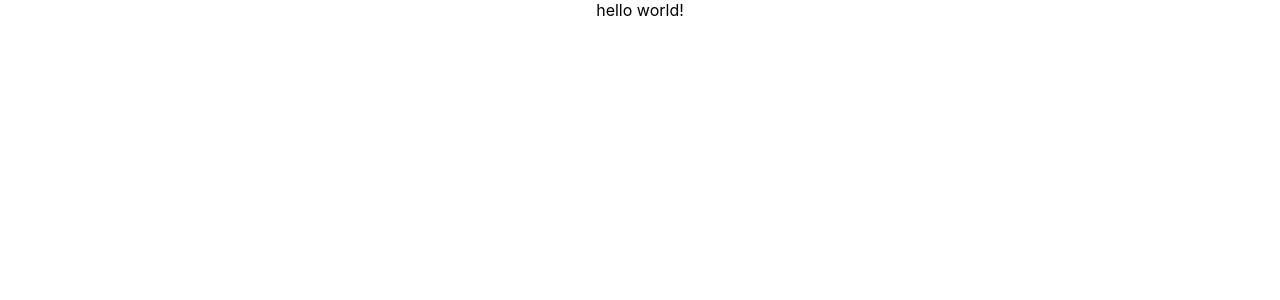
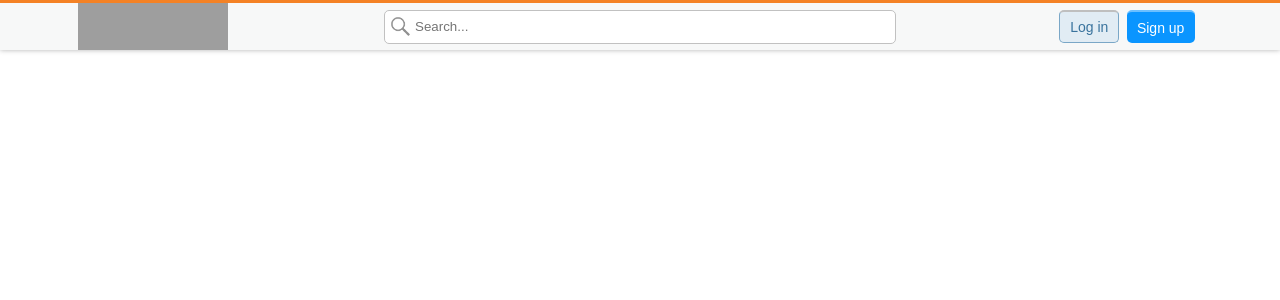
Before and after one commit to codestates-seb/seb41_pre_039, a React (Create React App) app in the folder client/: page / in a window 1280 px wide. Shown: the top 300 px of the page. Built offline with nearby package versions, Linux system fonts and the light colour scheme; grey boxes are pictures that could not be loaded; the HTML template or start-up script is replaced by a standard one.

Commit message:
feature: create header

```diff
--- a/client/src/App.js
+++ b/client/src/App.js
@@ -1,7 +1,12 @@
 import './App.css';
+import Header from './components/Header.js';
 
 function App() {
-  return <div className="App">hello world!</div>;
+  return (
+    <div className="App">
+      <Header />
+    </div>
+  );
 }
 
 export default App;
--- /dev/null
+++ b/client/src/components/Header.css
@@ -0,0 +1,173 @@
+/* 헤더 컨테이너 */
+.header-container {
+  width: 100vw;
+  height: 47px;
+}
+
+.header-box {
+  width: 100%;
+  height: 100%;
+  display: flex;
+  align-items: center;
+  justify-content: space-around;
+  box-shadow: 0px 0px 5px rgb(0, 0, 0, 0.3);
+  background-color: hsl(180deg 8% 97%);
+  border-top: 3px solid hsl(27deg 90% 55%);
+}
+
+/* 로고 */
+.header-logo {
+  min-width: 150px;
+  height: 47px;
+  position: relative;
+  overflow: hidden;
+}
+
+.logo {
+  background-image: url('https://cdn.sstatic.net/Img/unified/sprites.svg?v=fcc0ea44ba27');
+  background-position: 0 40px;
+  width: 150px;
+  height: 47px;
+}
+
+.header-logo:hover {
+  cursor: pointer;
+  background-color: rgba(170, 170, 170, 0.2);
+}
+
+/* 검색창 */
+.header-search {
+  width: 40%;
+  height: 30px;
+  display: flex;
+  align-items: center;
+}
+
+.search-icon {
+  width: 23px;
+  height: 23px;
+  background-image: url('../image/search.png');
+  background-size: 100% 100%;
+  position: absolute;
+  margin-left: 5px;
+}
+
+.search-input {
+  width: 100%;
+  height: 100%;
+  padding-left: 30px;
+  border: 1px solid rgb(193, 193, 193);
+  border-radius: 5px;
+}
+
+.search-input:focus {
+  outline-color: hsl(206deg 90% 70%);
+  box-shadow: 0px 0px 6px rgb(128, 191, 215);
+  border-radius: 5px;
+}
+
+/* 로그인/회원가입 버튼 */
+.login-box {
+  display: flex;
+  align-items: center;
+  justify-content: space-evenly;
+  height: 47px;
+  width: 150px;
+}
+
+.isLogin {
+  width: 256px;
+}
+
+.header-login {
+  display: flex;
+  justify-content: center;
+  align-items: center;
+  border: 1px solid hsl(205deg 41% 63%);
+  background-color: hsl(205deg 46% 92%);
+  color: hsl(205deg 47% 42%);
+  height: 33px;
+  width: 60px;
+  border-radius: 5px;
+  font-size: 14px;
+  border-top: 2px double rgb(191 191 191);
+}
+
+.header-signup {
+  display: flex;
+  justify-content: center;
+  align-items: center;
+  width: 80px;
+  background-color: hsl(206deg 100% 52%);
+  color: white;
+  height: 33px;
+  width: 68px;
+  border-radius: 5px;
+  font-size: 14px;
+  font-weight: 500;
+  border-top: 2px double hsl(206deg 100% 71%);
+}
+
+.header-login:hover {
+  background-color: hsl(205deg 57% 81%);
+  color: hsl(205deg 46% 32%);
+  cursor: pointer;
+  border-top: 2px double rgb(154, 154, 154);
+}
+
+.header-signup:hover {
+  cursor: pointer;
+  background-color: hsl(209deg 100% 38%);
+  border-top: 2px double hsl(206deg 100% 71%);
+}
+
+.isLogin-ul {
+  display: flex;
+  width: 100%;
+  height: 100%;
+  margin: 0;
+  padding: 0;
+}
+
+.isLogin-icon {
+  display: flex;
+  align-items: center;
+  justify-content: center;
+  list-style: none;
+  width: 100%;
+  height: 100%;
+  margin: 0;
+}
+
+.isLogin-icon:hover {
+  background-color: rgba(170, 170, 170, 0.2);
+  cursor: pointer;
+}
+
+.score-ul {
+  display: flex;
+  align-items: center;
+  list-style: none;
+  margin: 0;
+  padding: 0;
+}
+
+.isLogin-profile {
+  display: flex;
+  align-items: center;
+  justify-content: space-evenly;
+  list-style: none;
+  width: 120%;
+  height: 100%;
+  margin-right: 30px;
+  list-style: none;
+}
+
+.isLogin-profile:hover {
+  background-color: rgba(170, 170, 170, 0.2);
+  cursor: pointer;
+}
+
+button {
+  border: none;
+}
--- /dev/null
+++ b/client/src/components/Header.js
@@ -0,0 +1,109 @@
+import { useState } from 'react';
+import './Header.css';
+
+export default function Header() {
+  const [isLogin, setIsLogin] = useState(false);
+  return (
+    <header className="header-container">
+      <div className="header-box">
+        <div className="header-logo">
+          <div className="logo"></div>
+        </div>
+        <div className="header-search">
+          <div className="search-icon"></div>
+          <input
+            className="search-input"
+            type="text"
+            placeholder="Search..."
+          ></input>
+        </div>
+        <nav className={isLogin ? 'login-box isLogin' : 'login-box'}>
+          {isLogin ? (
+            <IsLoginHeader />
+          ) : (
+            <>
+              <button
+                className="header-login"
+                onClick={() => setIsLogin(!isLogin)}
+              >
+                Log in
+              </button>
+              <button className="header-signup">Sign up</button>
+            </>
+          )}
+        </nav>
+      </div>
+    </header>
+  );
+}
+
+function IsLoginHeader() {
+  return (
+    <>
+      <ul className="isLogin-ul">
+        <li className="isLogin-profile">
+          <img
+            src="http://placeimg.com/24/24/any"
+            alt="user avatar"
+            width="24px"
+            height="24px"
+          ></img>
+          <ul className="score-ul">
+            <li className="scrore-li">1</li>
+          </ul>
+        </li>
+
+        <li className="isLogin-icon">
+          <svg
+            viewBox="0 0 20 18"
+            fill="rgb(82, 90, 95)"
+            width="20px"
+            height="20px"
+          >
+            <path d="M4.63 1h10.56a2 2 0 0 1 1.94 1.35L20 10.79V15a2 2 0 0 1-2 2H2a2 2 0 0 1-2-2v-4.21l2.78-8.44c.25-.8 1-1.36 1.85-1.35Zm8.28 12 2-2h2.95l-2.44-7.32a1 1 0 0 0-.95-.68H5.35a1 1 0 0 0-.95.68L1.96 11h2.95l2 2h6Z" />
+          </svg>
+        </li>
+        <li className="isLogin-icon">
+          <svg
+            viewBox="0 0 20 18"
+            fill="rgb(82, 90, 95)"
+            width="20px"
+            height="20px"
+          >
+            <path d="M15 2V1H3v1H0v4c0 1.6 1.4 3 3 3v1c.4 1.5 3 2.6 5 3v2H5s-1 1.5-1 2h10c0-.4-1-2-1-2h-3v-2c2-.4 4.6-1.5 5-3V9c1.6-.2 3-1.4 3-3V2h-3ZM3 7c-.5 0-1-.5-1-1V4h1v3Zm8.4 2.5L9 8 6.6 9.4l1-2.7L5 5h3l1-2.7L10 5h2.8l-2.3 1.8 1 2.7h-.1ZM16 6c0 .5-.5 1-1 1V4h1v2Z" />
+          </svg>
+        </li>
+        <li className="isLogin-icon">
+          <svg
+            viewBox="0 0 20 18"
+            fill="rgb(82, 90, 95)"
+            width="20px"
+            height="20px"
+          >
+            <path d="M9 1C4.64 1 1 4.64 1 9c0 4.36 3.64 8 8 8 4.36 0 8-3.64 8-8 0-4.36-3.64-8-8-8Zm.81 12.13c-.02.71-.55 1.15-1.24 1.13-.66-.02-1.17-.49-1.15-1.2.02-.72.56-1.18 1.22-1.16.7.03 1.2.51 1.17 1.23ZM11.77 8c-.59.66-1.78 1.09-2.05 1.97a4 4 0 0 0-.09.75c0 .05-.03.16-.18.16H7.88c-.16 0-.18-.1-.18-.15.06-1.35.66-2.2 1.83-2.88.39-.29.7-.75.7-1.24.01-1.24-1.64-1.82-2.35-.72-.21.33-.18.73-.18 1.1H5.75c0-1.97 1.03-3.26 3.03-3.26 1.75 0 3.47.87 3.47 2.83 0 .57-.2 1.05-.48 1.44Z"></path>
+          </svg>
+        </li>
+        <li className="isLogin-icon">
+          <svg
+            viewBox="0 0 20 18"
+            fill="rgb(82, 90, 95)"
+            width="20px"
+            height="20px"
+          >
+            <path d="m8.9844-0.013672a1 1 0 0 0 -0.98438 1.0137v0.38281l-0.55273-0.27734a1 1 0 0 0 -0.48242 -0.11133 1 1 0 0 0 -0.41211 1.9004l1.4473 0.72266v3.6523l-3.1621-1.8262 0.097656-1.6152a1 1 0 0 0 -0.95117 -1.0742 1 1 0 0 0 -1.0449 0.95508l-0.037109 0.61719-0.33008-0.19141a1 1 0 0 0 -0.57422 -0.14062 1 1 0 0 0 -0.42578 1.8711l0.33203 0.19141-0.51758 0.3418a1 1 0 1 0 1.1016 1.668l1.3516-0.89258 3.1621 1.8262-3.1621 1.8262-1.3516-0.89258a1 1 0 0 0 -0.56445 -0.17383 1 1 0 0 0 -0.53711 1.8418l0.51758 0.3418-0.33203 0.19141a1 1 0 1 0 1 1.7305l0.33008-0.19141 0.037109 0.61719a1 1 0 1 0 1.9961 -0.11914l-0.097656-1.6152 3.1621-1.8262v3.6523l-1.4473 0.72266a1 1 0 0 0 0.89453 1.7891l0.55273-0.27734v0.38281a1 1 0 1 0 2 0v-0.38281l0.55273 0.27734a1 1 0 1 0 0.89453 -1.7891l-1.4473-0.72266v-3.6523l3.1621 1.8262-0.097656 1.6152a1 1 0 1 0 1.9961 0.11914l0.037109-0.61719 0.33008 0.19141a1 1 0 1 0 1 -1.7305l-0.33203-0.19141 0.51758-0.3418a1 1 0 0 0 -0.56641 -1.8418 1 1 0 0 0 -0.53516 0.17383l-1.3516 0.89258-3.1621-1.8262 3.1621-1.8262 1.3516 0.89258a1 1 0 1 0 1.1016 -1.668l-0.51758-0.3418 0.33203-0.19141a1 1 0 0 0 -0.45508 -1.8711 1 1 0 0 0 -0.54492 0.14062l-0.33008 0.19141-0.037109-0.61719a1 1 0 0 0 -0.97461 -0.95508 1 1 0 0 0 -1.0215 1.0742l0.097656 1.6152-3.1621 1.8262v-3.6523l1.4473-0.72266a1 1 0 1 0 -0.89453 -1.7891l-0.55273 0.27734v-0.38281a1 1 0 0 0 -1.0156 -1.0137z"></path>
+          </svg>
+        </li>
+        <li className="isLogin-icon">
+          <svg
+            viewBox="0 0 20 18"
+            fill="rgb(82, 90, 95)"
+            width="20px"
+            height="20px"
+          >
+            <path d="M15 1H3a2 2 0 0 0-2 2v2h16V3a2 2 0 0 0-2-2ZM1 13c0 1.1.9 2 2 2h8v3l3-3h1a2 2 0 0 0 2-2v-2H1v2Zm16-7H1v4h16V6Z"></path>
+          </svg>
+        </li>
+      </ul>
+    </>
+  );
+}
```
Also changed, not shown: client/src/image/search.png (added), 1 other file (tests, documents, lock files or other folders).
